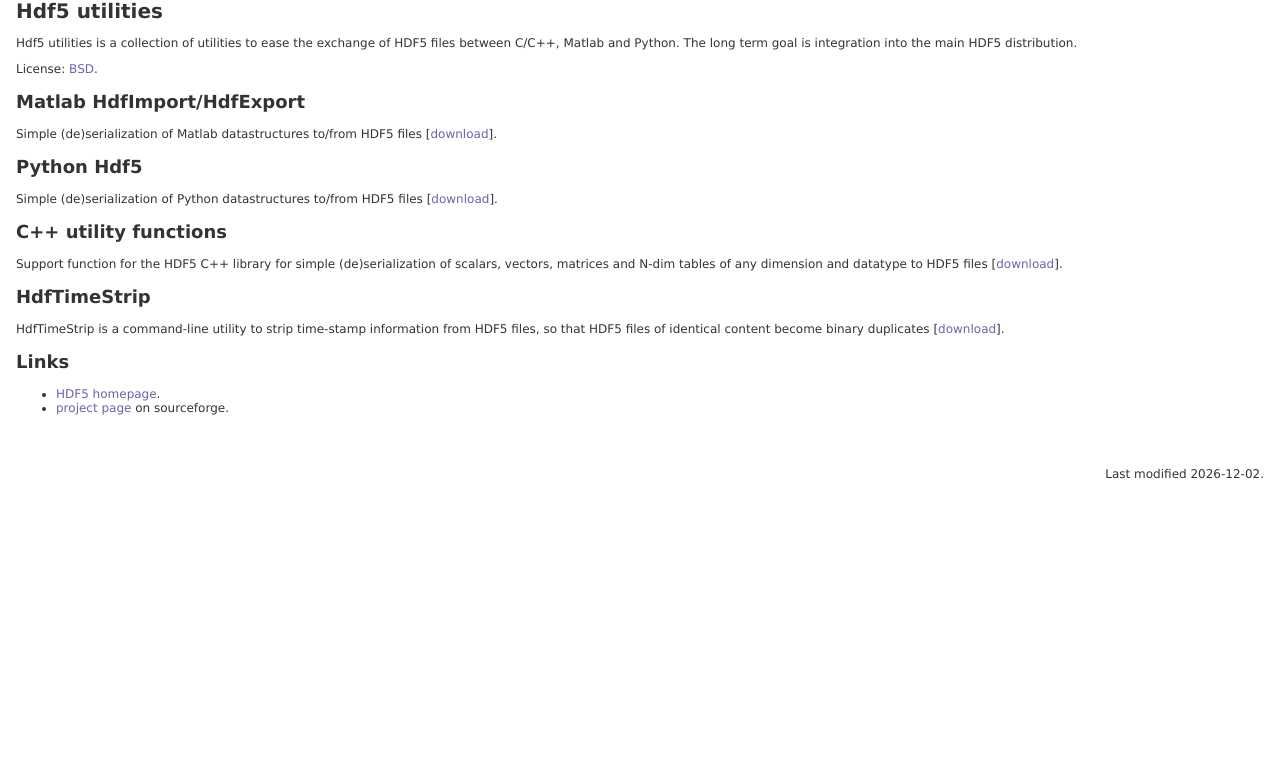
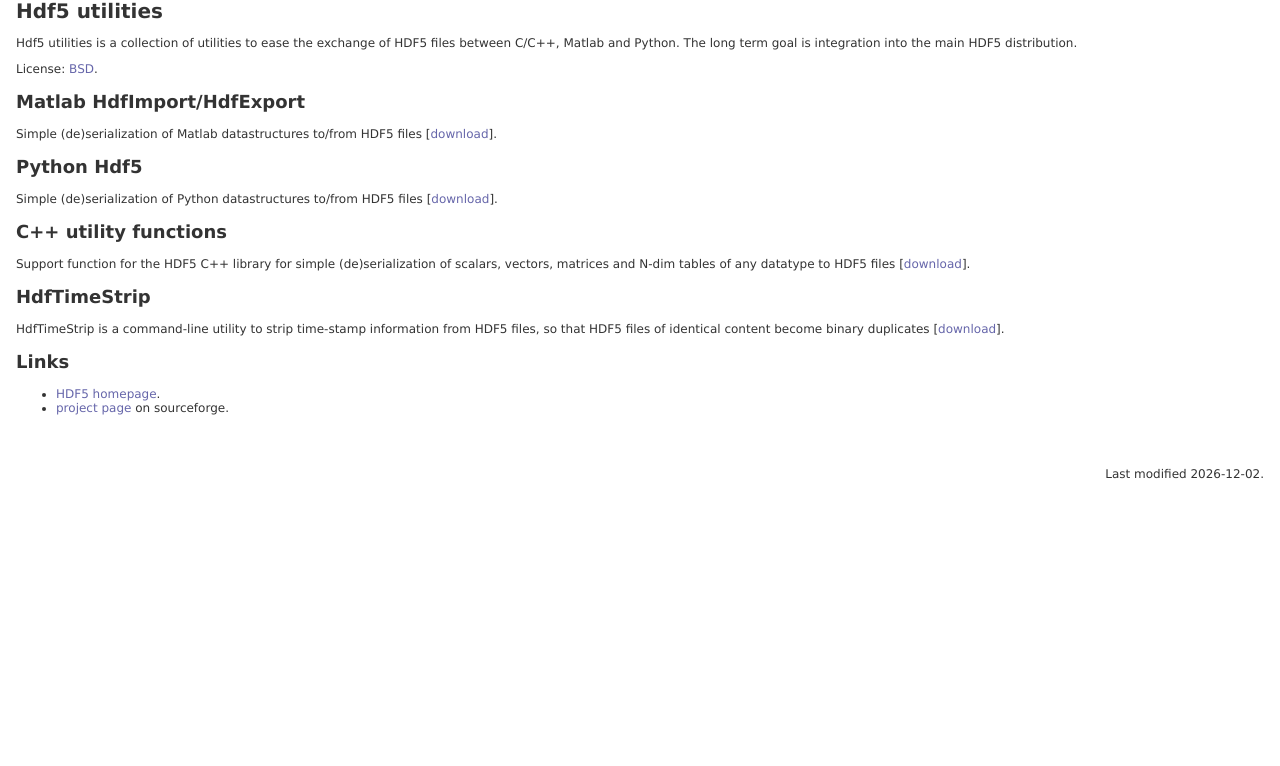
Before and after one commit to romangrothausmann/hdfutil-code, a PHP site: page / in a window 1280 px wide. Shown: the part 17-783 px from the top of the page. Run offline with PHP 8.4, Linux system fonts and the light colour scheme.

Commit message:
minor rephrasing.

```diff
--- a/www/index.php
+++ b/www/index.php
@@ -22,7 +22,7 @@ Simple (de)serialization of Matlab datastructures to/from HDF5 files [<a href="h
 Simple (de)serialization of Python datastructures to/from HDF5 files [<a href="http://hdfutil.svn.sourceforge.net/viewvc/hdfutil/python.tar.gz?view=tar">download</a>].
 
 <h2>C++ utility functions</h2>
-Support function for the HDF5 C++ library for simple (de)serialization of scalars, vectors, matrices and N-dim tables of any dimension and datatype to HDF5 files [<a href="http://hdfutil.svn.sourceforge.net/viewvc/hdfutil/cpp.tar.gz?view=tar">download</a>].
+Support function for the HDF5 C++ library for simple (de)serialization of scalars, vectors, matrices and N-dim tables of any datatype to HDF5 files [<a href="http://hdfutil.svn.sourceforge.net/viewvc/hdfutil/cpp.tar.gz?view=tar">download</a>].
 
 <h2>HdfTimeStrip</h2>
 HdfTimeStrip is a command-line utility to strip time-stamp information from HDF5 files, so that HDF5 files of identical content become binary duplicates [<a href="http://hdfutil.svn.sourceforge.net/viewvc/hdfutil/HdfTimeStrip.tar.gz?view=tar">download</a>].
```
